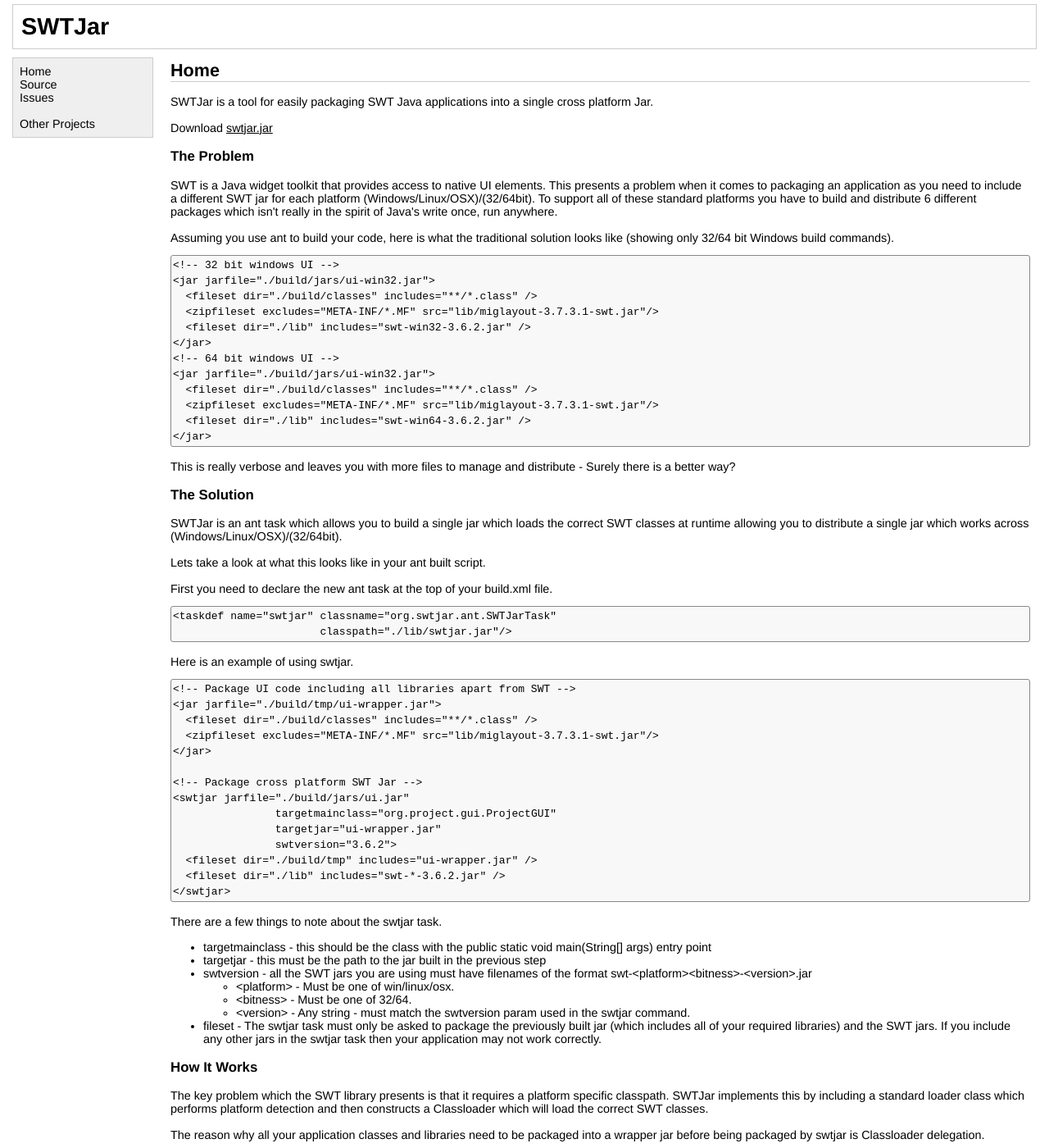
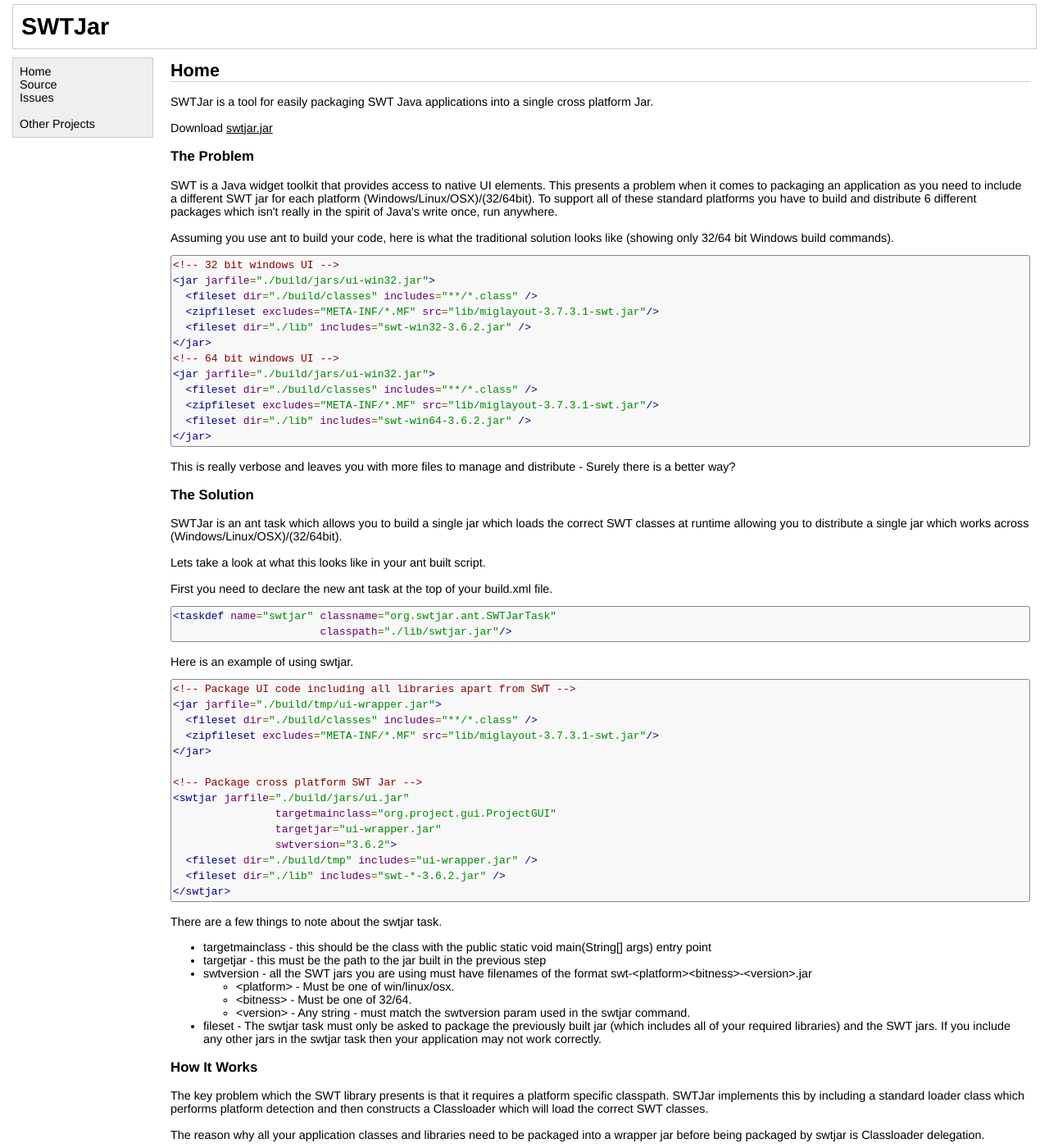
Before and after one commit to mchr3k/swtjar, a Jekyll site: the page built from index.html, in a window 1280 px wide and 1400 px high. Shown: the whole window at 82% size. Built offline with Jekyll 4.4.1, drawn with Linux system fonts in a browser that asks for light colours.

Commit message:
Fix pretty printing

```diff
--- a/_layouts/default.html
+++ b/_layouts/default.html
@@ -8,7 +8,7 @@
 <script type="text/javascript" src="scripts/prettify.js"></script>
 </head>
 
-<body>
+<body onload="prettyPrint()">
 
 <div id="title">
 <h1>SWTJar</h1>
--- a/index.html
+++ b/index.html
@@ -18,7 +18,7 @@ distribute 6 different packages which isn't really in the spirit of Java's write
 <p>Assuming you use ant to build your code, here is what the traditional solution looks like (showing only
 32/64 bit Windows build commands).
 
-<pre class="prettyprint">
+<pre class="prettyprint lang-xml">
 &lt;!-- 32 bit windows UI --&gt;
 &lt;jar jarfile="./build/jars/ui-win32.jar"&gt;
   &lt;fileset dir="./build/classes" includes="**/*.class" /&gt;
@@ -44,7 +44,7 @@ at runtime allowing you to distribute a single jar which works across (Windows/L
 
 <p>First you need to declare the new ant task at the top of your build.xml file.
 
-<pre class="prettyprint">
+<pre class="prettyprint lang-xml">
 &lt;taskdef name="swtjar" classname="org.swtjar.ant.SWTJarTask"
                        classpath="./lib/swtjar.jar"/&gt;
 </pre>
```
